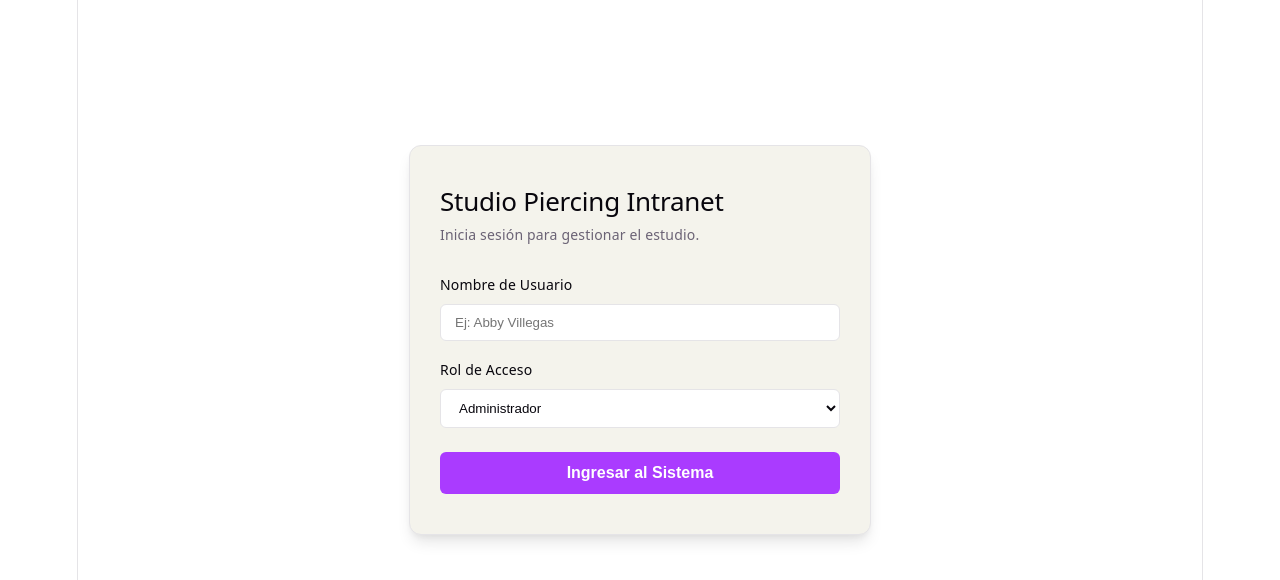
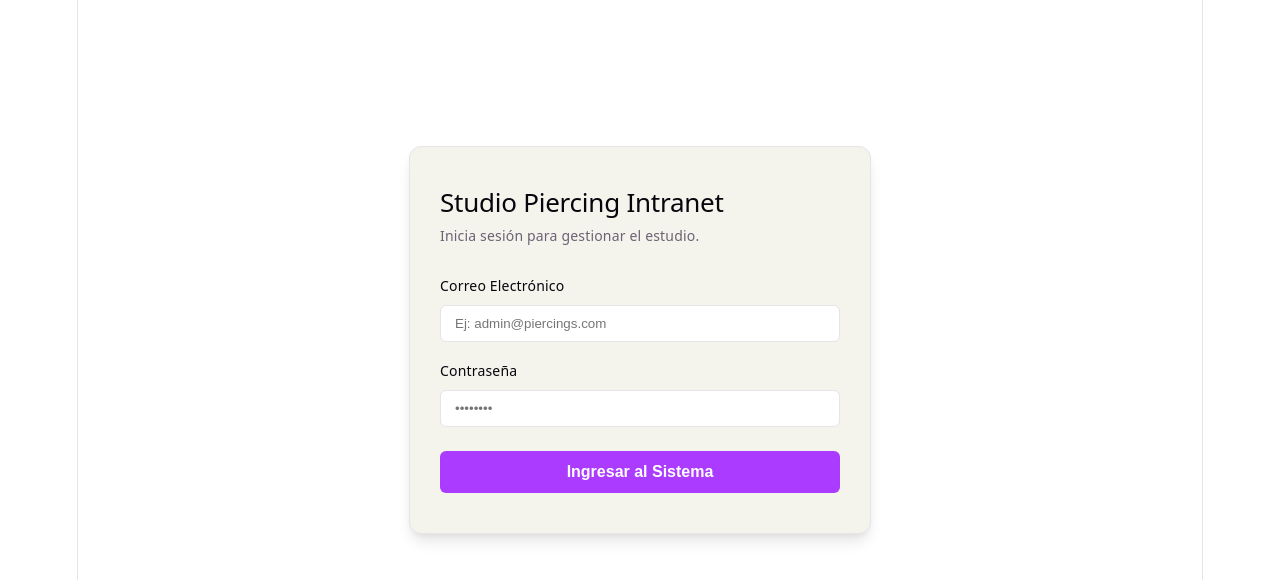
Before and after one commit to NyxVoid01/proyectoPiercings, a React (Vite) app: page /login in a window 1280 px wide. Shown: the top 580 px of the page. Built offline with nearby package versions, Linux system fonts and the light colour scheme; no server answers.

Commit message:
Update Login.tsx

```diff
--- a/src/pages/Login.tsx
+++ b/src/pages/Login.tsx
@@ -1,21 +1,43 @@
 import React, { useState } from 'react';
-import { useAuth } from '../context/AuthContext';
+// 1. Importamos la función de login de Firebase y la instancia de auth
+import { auth } from '../../firebase';
+import { signInWithEmailAndPassword } from 'firebase/auth';
 
 export const Login: React.FC = () => {
-  const [username, setUsername] = useState('');
-  const [rol, setRol] = useState<'administrador' | 'perforador'>('administrador');
+  // Cambiamos los estados para manejar email y contraseña reales
+  const [email, setEmail] = useState('');
+  const [password, setPassword] = useState('');
   const [error, setError] = useState('');
-  const { login } = useAuth();
+  const [cargando, setCargando] = useState(false);
 
-  const handleSubmit = (e: React.FormEvent) => {
+  const handleSubmit = async (e: React.FormEvent) => {
     e.preventDefault();
 
-    if (!username.trim()) {
-      setError('Por favor, ingresa tu nombre de usuario.');
+    if (!email.trim() || !password.trim()) {
+      setError('Por favor, ingresa tu correo y contraseña.');
       return;
     }
 
-    login(username, rol);
+    try {
+      setError('');
+      setCargando(true);
+
+      // 2. Intentamos iniciar sesión en Firebase
+      await signInWithEmailAndPassword(auth, email.trim(), password);
+
+      // Si sale bien, AuthContext detectará el cambio automáticamente
+      // y App.tsx te redirigirá directo al Dashboard.
+    } catch (err: any) {
+      console.error(err);
+      // Personalizamos un poco los errores comunes de Firebase
+      if (err.code === 'auth/invalid-credential' || err.code === 'auth/user-not-found' || err.code === 'auth/wrong-password') {
+        setError('Correo o contraseña incorrectos.');
+      } else {
+        setError('Ocurrió un error al intentar iniciar sesión.');
+      }
+    } finally {
+      setCargando(false);
+    }
   };
 
   return (
@@ -26,32 +48,46 @@ export const Login: React.FC = () => {
 
         <form onSubmit={handleSubmit} style={{ display: 'flex', flexDirection: 'column', gap: '16px' }}>
           <div>
-            <label style={{ display: 'block', fontSize: '14px', marginBottom: '6px', fontWeight: '500', color: 'var(--text-h)' }}>Nombre de Usuario</label>
+            <label style={{ display: 'block', fontSize: '14px', marginBottom: '6px', fontWeight: '500', color: 'var(--text-h)' }}>Correo Electrónico</label>
             <input
-              type="text"
-              value={username}
-              onChange={(e) => { setUsername(e.target.value); if (error) setError(''); }}
-              placeholder="Ej: Abby Villegas"
+              type="email"
+              value={email}
+              onChange={(e) => { setEmail(e.target.value); if (error) setError(''); }}
+              placeholder="Ej: admin@piercings.com"
               style={{ width: '100%', padding: '10px 14px', borderRadius: '6px', border: '1px solid var(--border)', background: 'var(--bg)', color: 'var(--text-h)', boxSizing: 'border-box' }}
             />
           </div>
 
           <div>
-            <label style={{ display: 'block', fontSize: '14px', marginBottom: '6px', fontWeight: '500', color: 'var(--text-h)' }}>Rol de Acceso</label>
-            <select
-              value={rol}
-              onChange={(e) => setRol(e.target.value as 'administrador' | 'perforador')}
+            <label style={{ display: 'block', fontSize: '14px', marginBottom: '6px', fontWeight: '500', color: 'var(--text-h)' }}>Contraseña</label>
+            <input
+              type="password"
+              value={password}
+              onChange={(e) => { setPassword(e.target.value); if (error) setError(''); }}
+              placeholder="••••••••"
               style={{ width: '100%', padding: '10px 14px', borderRadius: '6px', border: '1px solid var(--border)', background: 'var(--bg)', color: 'var(--text-h)', boxSizing: 'border-box' }}
-            >
-              <option value="administrador">Administrador</option>
-              <option value="perforador">Perforador / Staff</option>
-            </select>
+            />
           </div>
 
           {error && <p style={{ color: '#ef4444', fontSize: '14px', margin: '0' }}>⚠️ {error}</p>}
 
-          <button type="submit" style={{ padding: '12px', borderRadius: '6px', border: 'none', background: 'var(--accent)', color: '#fff', fontSize: '16px', fontWeight: 'bold', cursor: 'pointer', marginTop: '8px' }}>
-            Ingresar al Sistema
+          <button
+            type="submit"
+            disabled={cargando}
+            style={{
+              padding: '12px',
+              borderRadius: '6px',
+              border: 'none',
+              background: 'var(--accent)',
+              color: '#fff',
+              fontSize: '16px',
+              fontWeight: 'bold',
+              cursor: cargando ? 'not-allowed' : 'pointer',
+              marginTop: '8px',
+              opacity: cargando ? 0.7 : 1
+            }}
+          >
+            {cargando ? 'Ingresando...' : 'Ingresar al Sistema'}
           </button>
         </form>
       </div>
```
